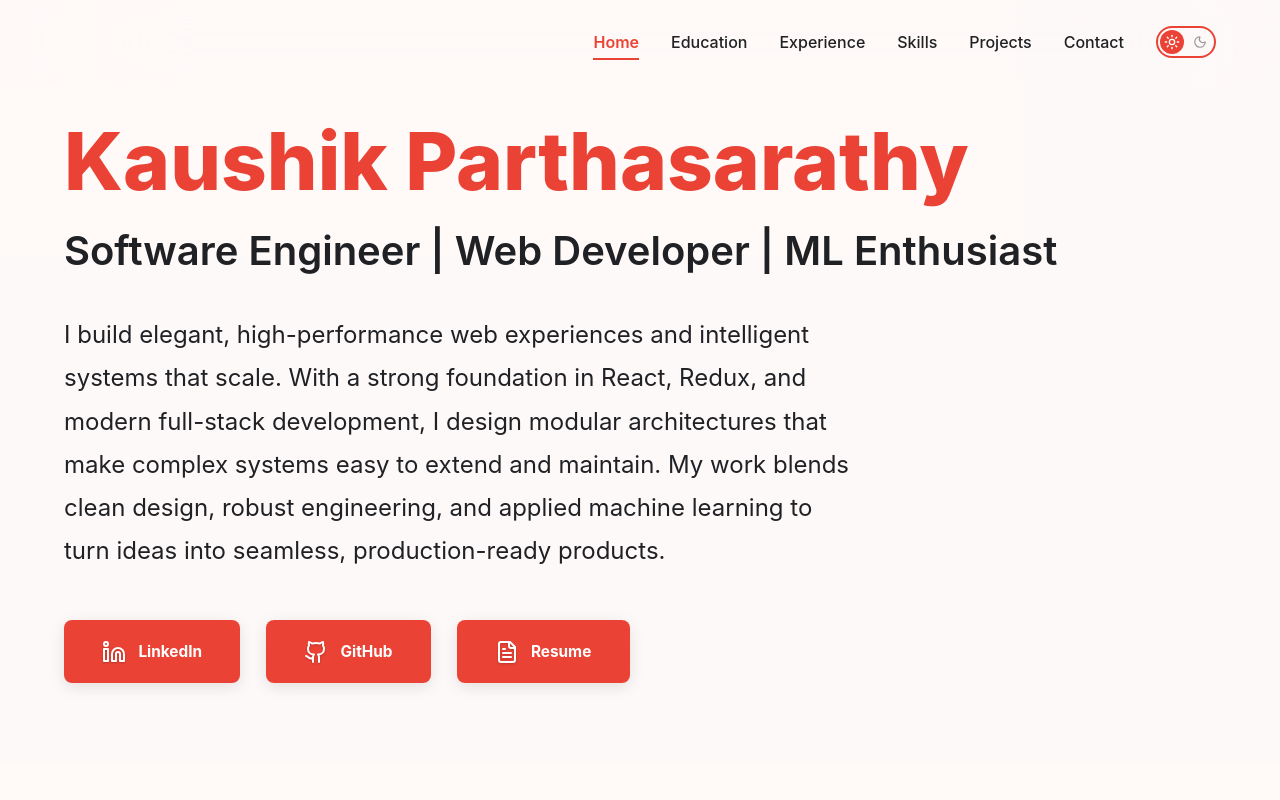
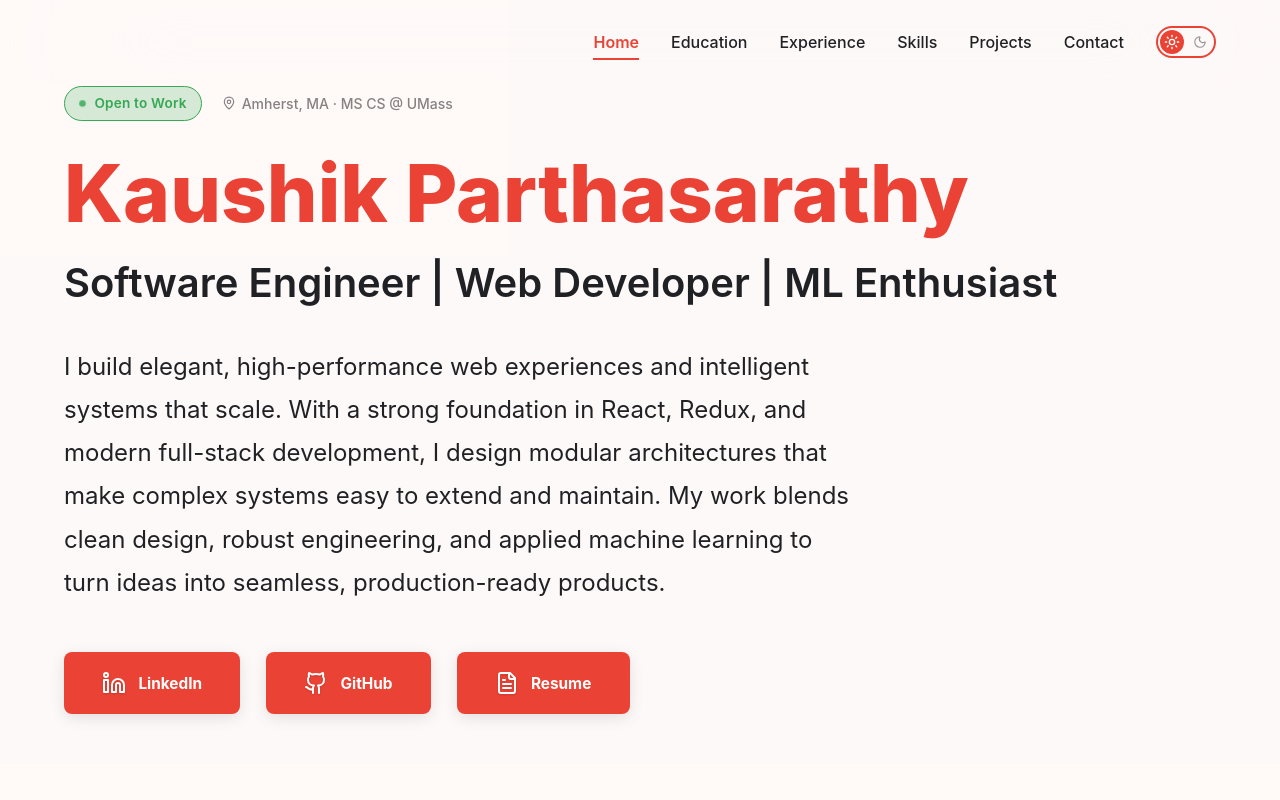
Before and after one commit to vpk-11/portfolio, a React (Vite) app: page / in a window 1280 px wide. Shown: the top 800 px of the page. Built offline with nearby package versions, Linux system fonts and the light colour scheme.

Commit message:
Update with work auth and current status

```diff
--- a/src/components/Contact/Contact.scss
+++ b/src/components/Contact/Contact.scss
@@ -46,6 +46,85 @@
   margin: 0 auto 3rem;
   opacity: 0.85;
 }
+
+// ============================================
+// WHAT I'M LOOKING FOR
+// ============================================
+
+.contact-looking-for {
+  display: flex;
+  gap: 2rem;
+  margin-bottom: 2.5rem;
+  flex-wrap: wrap;
+  justify-content: center;
+  width: 100%;
+  max-width: 700px;
+
+  @include respond-to(mobile) {
+    flex-direction: column;
+    gap: 1.5rem;
+    align-items: center;
+  }
+}
+
+.looking-for-roles,
+.looking-for-auth {
+  display: flex;
+  flex-direction: column;
+  align-items: center;
+  gap: 0.75rem;
+}
+
+.looking-for-label {
+  font-size: 0.8rem;
+  font-weight: 700;
+  letter-spacing: 0.8px;
+  text-transform: uppercase;
+
+  .theme-light & { color: rgba($light-text, 0.4); }
+  .theme-dark &  { color: rgba($dark-text, 0.35); }
+}
+
+.looking-for-tags {
+  display: flex;
+  flex-wrap: wrap;
+  gap: 0.5rem;
+  justify-content: center;
+}
+
+.looking-for-tag {
+  padding: 0.35rem 0.85rem;
+  border-radius: 20px;
+  font-size: 0.82rem;
+  font-weight: 600;
+  border: 1px solid;
+
+  .theme-light & {
+    background: rgba($red-light, 0.07);
+    border-color: rgba($red-light, 0.25);
+    color: $red-light;
+  }
+
+  .theme-dark & {
+    background: rgba($red-dark, 0.08);
+    border-color: rgba($red-dark, 0.25);
+    color: $red-dark;
+  }
+}
+
+.auth-text {
+  font-size: 0.9rem;
+  font-weight: 500;
+  text-align: center;
+  line-height: 1.6;
+
+  .theme-light & { color: rgba($light-text, 0.6); }
+  .theme-dark &  { color: rgba($dark-text, 0.55); }
+}
+
+// ============================================
+// BUTTON
+// ============================================
 
 .contact-button {
   display: inline-flex;
--- a/src/components/Contact/Contact.tsx
+++ b/src/components/Contact/Contact.tsx
@@ -39,6 +39,23 @@ const Contact: React.FC = () => {
           <p className="contact-text">
             I'm currently looking for new opportunities. Whether you have a question or just want to connect, feel free to reach out on LinkedIn!
           </p>
+
+          {/* What I'm looking for */}
+          <div className="contact-looking-for">
+            <div className="looking-for-roles">
+              <p className="looking-for-label">Open to</p>
+              <div className="looking-for-tags">
+                {profile.targetRoles.map(role => (
+                  <span key={role} className="looking-for-tag">{role}</span>
+                ))}
+              </div>
+            </div>
+            <div className="looking-for-auth">
+              <p className="looking-for-label">Work Authorization</p>
+              <p className="auth-text">{profile.workAuthorization}</p>
+            </div>
+          </div>
+
           <a
             href={profile.linkedin}
             target="_blank"
--- a/src/components/Hero/Hero.scss
+++ b/src/components/Hero/Hero.scss
@@ -2,24 +2,21 @@
 @use '../../styles/mixins' as *;
 
 .hero-section {
-  padding-top: clamp(100px, 15vh, 180px);
+  padding-top: clamp(80px, 10vh, 120px);
   text-align: left;
   min-height: 100vh;
   display: flex;
   align-items: center;
 
-  // Fixed red accent for hero
   --section-accent-light: #{$red-light};
   --section-accent-dark: #{$red-dark};
 
+  @include respond-to(tablet) { padding-top: 90px; }
+
   @include respond-to(mobile) {
-    padding-top: 80px; // Less padding since navbar is now transparent
+    padding-top: 70px;
     align-items: flex-start;
     padding-bottom: 2rem;
-  }
-
-  @include respond-to(tablet) {
-    padding-top: 100px;
   }
 }
 
@@ -27,31 +24,95 @@
   max-width: 100%;
   width: 100%;
 
-  @media (min-width: 1600px) {
-    max-width: 90%;
+  @media (min-width: 1600px) { max-width: 90%; }
+
+  @include respond-to(mobile) { margin-top: 1.5rem; }
+}
+
+// ============================================
+// STATUS BAR
+// ============================================
+
+.hero-status-bar {
+  display: flex;
+  align-items: center;
+  gap: 1.25rem;
+  margin-bottom: 1.75rem;
+  flex-wrap: wrap;
+  animation: fadeInUp 0.8s ease;
+
+  @include respond-to(mobile) {
+    gap: 0.75rem;
+    margin-bottom: 1.25rem;
+  }
+}
+
+.hero-status-badge {
+  display: inline-flex;
+  align-items: center;
+  gap: 0.5rem;
+  padding: 0.4rem 0.9rem;
+  border-radius: 20px;
+  font-size: 0.85rem;
+  font-weight: 600;
+  letter-spacing: 0.2px;
+
+  .theme-light & {
+    background: rgba($green-light, 0.2);
+    color: $green-light;
+    border: 1px solid rgba($green-light, 1);
   }
 
-  @include respond-to(mobile) {
-    margin-top: 2rem; // Add some breathing room from top
+  .theme-dark & {
+    background: rgba($green-dark, 0.1);
+    color: $green-dark;
+    border: 1px solid rgba($green-dark, 1);
   }
 }
+
+.status-dot {
+  width: 7px;
+  height: 7px;
+  border-radius: 50%;
+  flex-shrink: 0;
+  animation: pulse 2.5s ease-in-out infinite;
+
+  .theme-light & { background: $green-light; }
+  .theme-dark &  { background: $green-dark; }
+}
+
+@keyframes pulse {
+  0%, 100% { opacity: 1; transform: scale(1); }
+  50%       { opacity: 0.6; transform: scale(0.85); }
+}
+
+.hero-location {
+  display: inline-flex;
+  align-items: center;
+  gap: 0.35rem;
+  font-size: 0.875rem;
+  font-weight: 500;
+
+  .theme-light & { color: rgba($light-text, 0.55); }
+  .theme-dark &  { color: rgba($dark-text, 0.45); }
+
+  svg { flex-shrink: 0; }
+}
+
+// ============================================
+// HERO TEXT
+// ============================================
 
 .hero-title {
   font-size: clamp(2.5rem, 5vw + 1rem, 5.5rem);
   font-weight: 800;
   margin-bottom: 1rem;
   line-height: 1.1;
-  animation: fadeInUp 0.8s ease;
+  animation: fadeInUp 0.8s ease 0.1s both;
 
-  .theme-light & {
-    color: $red-light;
-  }
+  .theme-light & { color: $red-light; }
+  .theme-dark &  { color: $red-dark; }
 
-  .theme-dark & {
-    color: $red-dark;
-  }
-
-  // Adjust font size for small mobile screens
   @include respond-to(mobile) {
     font-size: clamp(2rem, 8vw, 3.5rem);
     margin-bottom: 0.75rem;
@@ -77,7 +138,7 @@
   margin-bottom: 3rem;
   max-width: 800px;
   opacity: 0.9;
-  animation: fadeInUp 0.8s ease 0.4s both;
+  animation: fadeInUp 0.8s ease 0.3s both;
 
   @include respond-to(mobile) {
     font-size: clamp(1rem, 4vw, 1.2rem);
@@ -86,15 +147,17 @@
   }
 }
 
+// ============================================
+// HERO LINKS
+// ============================================
+
 .hero-links {
   display: flex;
   gap: clamp(1rem, 2vw, 2rem);
   flex-wrap: wrap;
-  animation: fadeInUp 0.8s ease 0.6s both;
+  animation: fadeInUp 0.8s ease 0.4s both;
 
-  @include respond-to(mobile) {
-    gap: 0.75rem;
-  }
+  @include respond-to(mobile) { gap: 0.75rem; }
 }
 
 .hero-link {
@@ -110,55 +173,40 @@
   transition: $transition-quick;
   box-shadow: 0 4px 15px rgba(0, 0, 0, 0.1);
 
-  .theme-light & {
-    background: $red-light;
-  }
+  .theme-light & { background: $red-light; }
 
   .theme-dark & {
     background: $red-dark;
-    // filter: brightness(0.85) saturate(0.95);
+    color: $dark-bg;
     font-weight: 800;
-    text-shadow: 0 1px 2px rgba(0, 0, 0, 0.3);
   }
 
   &:hover {
     transform: translateY(-3px);
-    box-shadow: 0 8px 25px rgba(0, 0, 0, 0.15);
+    box-shadow: 0 8px 25px rgba(0, 0, 0, 0.2);
+    color: $light-bg;
 
-    // .theme-dark & {
-      // filter: brightness(0.85) saturate(0.95);
-    // }
+    .theme-dark & { color: $dark-bg; }
   }
 
   &:visited,
   &:link,
   &:active {
     color: $light-bg;
+    .theme-dark & { color: $dark-bg; }
   }
 
-  svg {
-    filter: drop-shadow(0 1px 1px rgba(0, 0, 0, 0.2));
-  }
+  svg { filter: drop-shadow(0 1px 1px rgba(0, 0, 0, 0.15)); }
 
   @include respond-to(mobile) {
     padding: 0.875rem 1.5rem;
     font-size: 0.95rem;
     gap: 0.5rem;
-
-    svg {
-      width: 18px;
-      height: 18px;
-    }
+    svg { width: 18px; height: 18px; }
   }
 }
 
 @keyframes fadeInUp {
-  from {
-    opacity: 0;
-    transform: translateY(30px);
-  }
-  to {
-    opacity: 1;
-    transform: translateY(0);
-  }
+  from { opacity: 0; transform: translateY(30px); }
+  to   { opacity: 1; transform: translateY(0); }
 }
--- a/src/components/Hero/Hero.tsx
+++ b/src/components/Hero/Hero.tsx
@@ -1,6 +1,6 @@
 import React, { useEffect } from 'react';
 import { useDispatch } from 'react-redux';
-import { Github, Linkedin, FileText } from 'lucide-react';
+import { Github, Linkedin, FileText, MapPin } from 'lucide-react';
 import { setAccent } from '../../store/accentSlice';
 import profileData from '../../data/profile.json';
 import type { ProfileData } from '../../types';
@@ -32,6 +32,21 @@ const Hero: React.FC = () => {
     <section id="hero" className="section hero-section" data-accent="red">
       <div className="container">
         <div className="hero-content">
+
+          {/* Status bar */}
+          <div className="hero-status-bar">
+            {profile.availability && (
+              <span className="hero-status-badge">
+                <span className="status-dot" aria-hidden="true" />
+                {profile.availability}
+              </span>
+            )}
+            <span className="hero-location">
+              <MapPin size={14} />
+              {profile.location}
+            </span>
+          </div>
+
           <h1 className="hero-title">{profile.name}</h1>
           <h2 className="hero-subtitle">{profile.title}</h2>
           <p className="hero-bio">{profile.bio}</p>
@@ -50,6 +65,7 @@ const Hero: React.FC = () => {
               <span>Resume</span>
             </a>
           </div>
+
         </div>
       </div>
     </section>
--- a/src/data/profile.json
+++ b/src/data/profile.json
@@ -4,5 +4,20 @@
   "bio": "I build elegant, high-performance web experiences and intelligent systems that scale. With a strong foundation in React, Redux, and modern full-stack development, I design modular architectures that make complex systems easy to extend and maintain. My work blends clean design, robust engineering, and applied machine learning to turn ideas into seamless, production-ready products.",
   "linkedin": "https://linkedin.com/in/kaushikparthasarathy",
   "github": "https://github.com/vpk-11",
-  "resume": "https://drive.google.com/file/d/1dGTLIkyNHbv8OMUUEAz_KWescgxd_f3J/view?usp=drive_link"
+  "resume": "https://drive.google.com/file/d/1dGTLIkyNHbv8OMUUEAz_KWescgxd_f3J/view?usp=drive_link",
+
+  "location": "Amherst, MA · MS CS @ UMass",
+  "availability": "Open to Work",
+  "targetRoles": [
+    "Software Engineering",
+    "ML / AI Engineering",
+    "Full-Stack",
+    "Backend",
+    "Research",
+    "Data Science",
+    "Systems Engineering",
+    "Data Engineering",
+    "Project / Product Management"
+  ],
+  "workAuthorization": "F-1 · CPT authorized · Will require STEM OPT / H-1B sponsorship"
 }
--- a/src/types/index.ts
+++ b/src/types/index.ts
@@ -16,6 +16,10 @@ export interface ProfileData {
   linkedin: string;
   github: string;
   resume: string;
+  location: string;
+  availability: string;
+  targetRoles: string[];
+  workAuthorization: string;
 }
 
 export interface Project {
```
